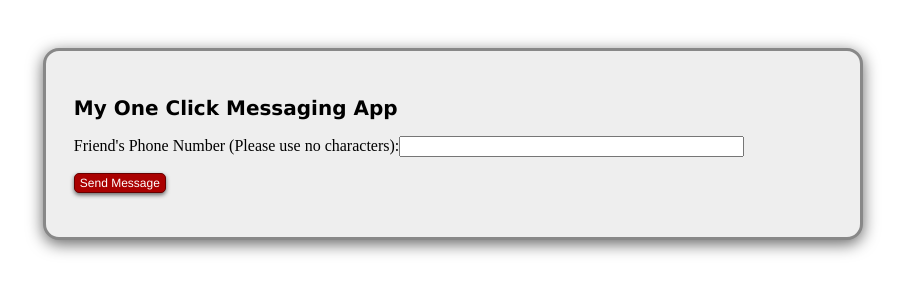
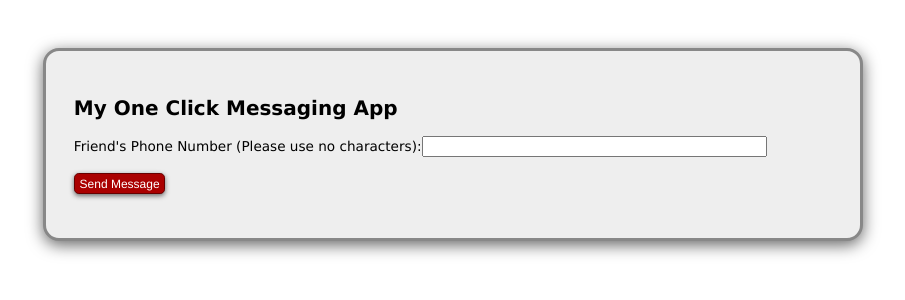
Before and after one commit to laurenorsini/one-click-message, a Python web app: template templates/form.html in a window 1280 px wide. Shown: the top 300 px of the page, without its empty margins (187-1092 px from the left). Run offline with Jinja, Linux system fonts and the light colour scheme; the template is opened without the code that fills it, so the values that code supplies are empty.

Commit message:
add label font style and convert remaining pixel values to ems

```diff
--- a/static/css/form.css
+++ b/static/css/form.css
@@ -20,6 +20,11 @@
 	font-size: 1.25em;
 }
 
+#form label {
+	font-family: 'Lucida Grande', Tahoma, sans-serif;
+	font-size: .85em;
+}
+
 /* Border and Shadow Styles */
 #form {
 	border: .20em solid #888;
@@ -31,8 +36,8 @@
 
 /* Input Margin and Padding */
 input[type="submit"] {
-	margin-right: 15px;
-	padding: 2px 5px 2px 5px;
+	margin-right: 2em;
+	padding: .20em .4em;
 	color: #fff;
 }
 
@@ -49,9 +54,9 @@ font-size: .75em;
 
 /* Border Styles */
 input[type="submit"] {
-border: 1px solid #600;
-border-radius: 5px;
-box-shadow: 0px 2px 4px #666;
+border: .10em solid #600;
+border-radius: .4em;
+box-shadow: 0 .15em .4em #666;
 }
 
 input[type="submit"]:hover {
```
